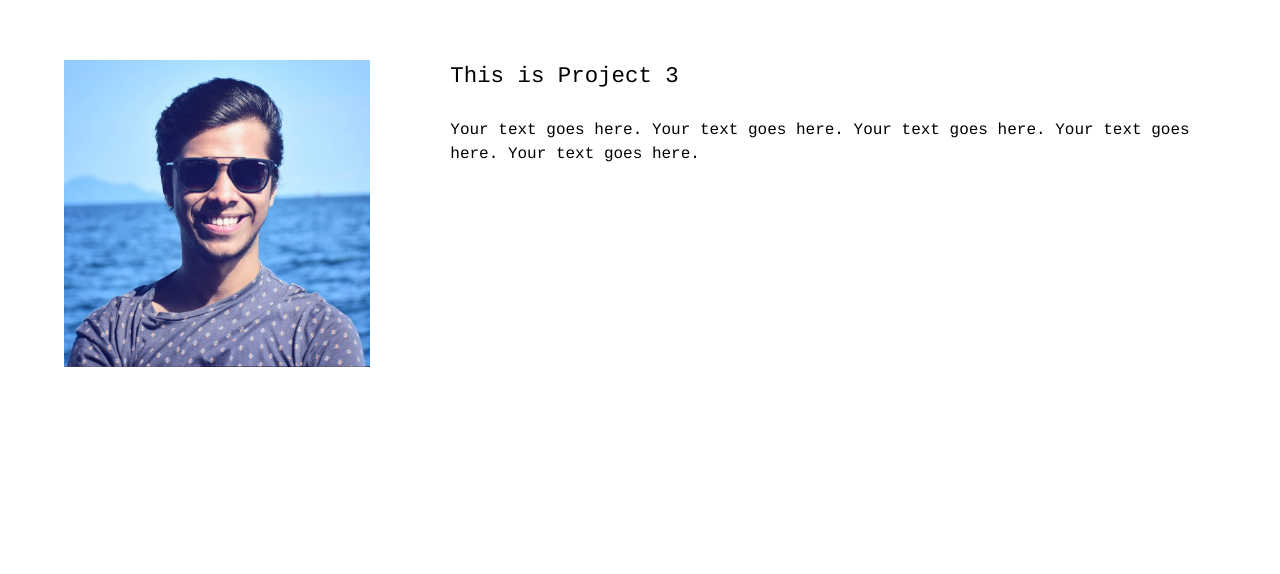
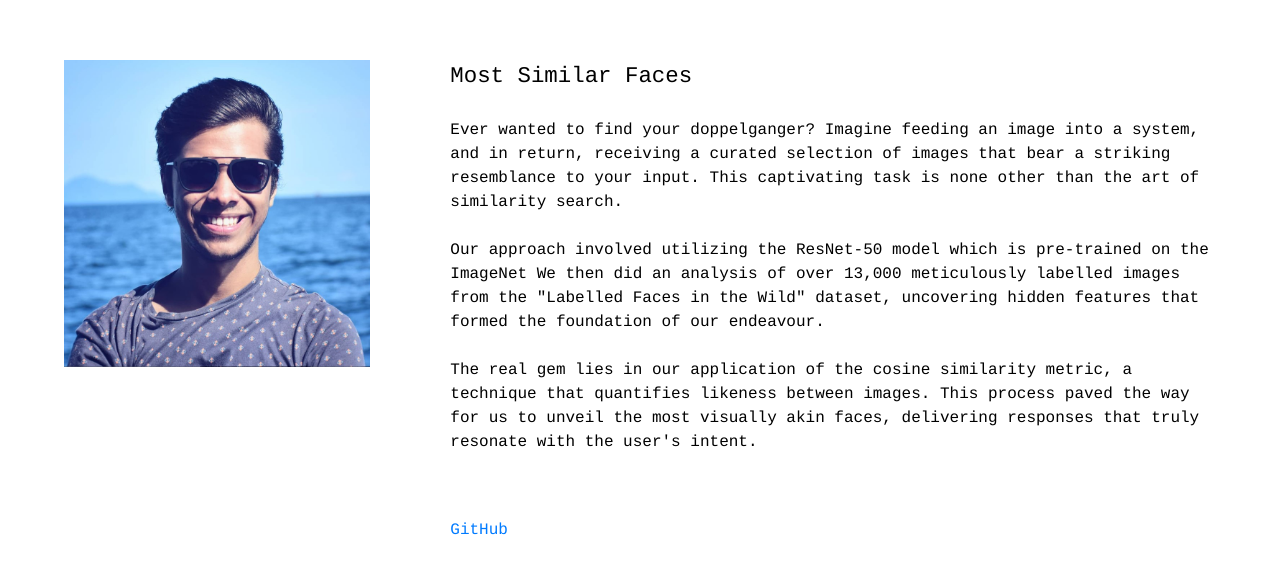
Before and after one commit to dungarpan/dungarpan.github.io, a plain HTML site: page projects.html in a window 1280 px wide. Shown: the part 3300-3874 px from the top of the page. Drawn offline with nearby package versions, Linux system fonts and the light colour scheme; a script that the page names is missing.

Commit message:
added most similar faces

```diff
--- a/projects.html
+++ b/projects.html
@@ -109,8 +109,14 @@
                     <img src="penang.jpg" alt="Image">
                 </div>
                 <div class="project-id-summary">
-                    <div class="project-id-summary-head">This is Project 3</div><br>
-                    <p>Your text goes here.  Your text goes here. Your text goes here. Your text goes here. Your text goes here.</p>
+                    <div class="project-id-summary-head">Most Similar Faces</div><br>
+                    <p>Ever wanted to find your doppelganger? Imagine feeding an image into a system, and in return, receiving a curated selection of images that bear a striking resemblance to your input. This captivating task is none other than the art of similarity search.<br><br>
+
+                        Our approach involved utilizing the ResNet-50 model which is pre-trained on the ImageNet We then did an analysis of over 13,000 meticulously labelled images from the "Labelled Faces in the Wild" dataset, uncovering hidden features that formed the foundation of our endeavour.<br><br>
+
+                        The real gem lies in our application of the cosine similarity metric, a technique that quantifies likeness between images. This process paved the way for us to unveil the most visually akin faces, delivering responses that truly resonate with the user's intent.<br><br>
+                    </p><br>
+                    <a href = "https://github.com/dungarpan/Similar-Faces">GitHub</a>
                 </div>
             </div>
 
```
